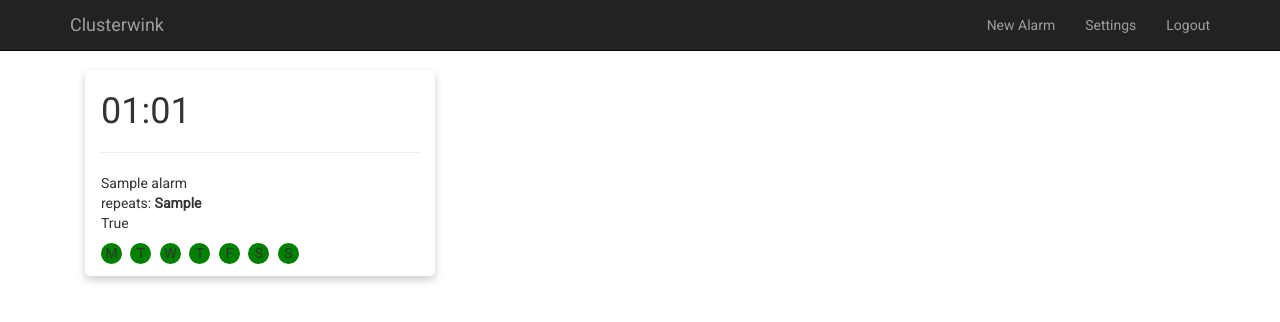
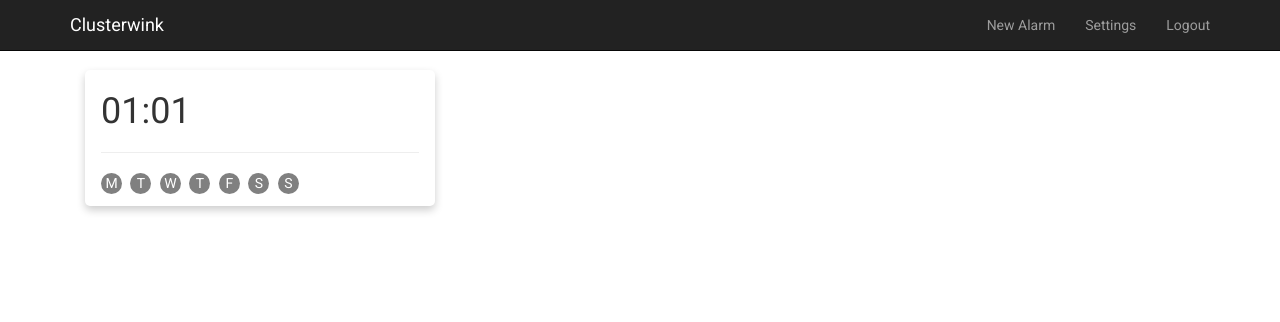
Before and after one commit to lennymlopes/cw-webapp, a Flask app: page / in a window 1280 px wide. Shown: the top 322 px of the page. Run offline with Flask 2, Linux system fonts and the light colour scheme; a user stored in the database is signed in; tables that the repository leaves empty hold one stand-in row (values such as "Sample post"); some libraries are stand-ins or nearby versions.

Commit message:
show active days, add collapsible settings

```diff
--- a/app/models.py
+++ b/app/models.py
@@ -20,9 +20,9 @@ class User(UserMixin, db.Model):
 class Alarm(db.Model):
 	id = db.Column(db.Integer, primary_key=True)
 	#time = db.Column(db.String(64), index=True, unique=True)
-	hour = db.Column(db.Integer)
-	minute = db.Column(db.Integer)
-	active = db.Column(db.Boolean, index=True, unique=True)
+	hour = db.Column(db.Integer, index=True)
+	minute = db.Column(db.Integer, index=True)
+	#active = db.Column(db.Boolean, default=True)
 	repeat = db.Column(db.String(64))
 	label = db.Column(db.String(64))
 	duration = db.Column(db.Integer)
--- a/app/static/style.css
+++ b/app/static/style.css
@@ -46,18 +46,22 @@ body {
 
 .round {
 	border-radius: 100%;
-	background-color: green;
 	text-align: center;
 	width: 1.5em;
 	height: 1.5em;
 	display: inline-block;
 	margin-right: 5px;
+	color: white;
 }
 
-.round .on {
-	background-color: pink;
+.on {
+	background-color: #808080;
 }
 
-.round .off {
-	background-color: grey;
+.off {
+	background-color: #D3D3D3;
 }
+
+.navbar-inverse .navbar-brand {
+	color: white;
+}
--- a/app/templates/index.html
+++ b/app/templates/index.html
@@ -6,13 +6,12 @@
 		<div class="col-lg-4 col-md-6 ">
 			<div class="card">
 				<div class="card-body">
-					<h1>{{ "%02d" % alarm.hour }}:{{ "%02d" % alarm.minute }}</h1>
+					<h1 data-toggle="collapse" data-target="#card_{{ alarm.id }}">{{ "%02d" % alarm.hour }}:{{ "%02d" % alarm.minute }}</h1>
 					<hr>
-					<p>
+					<p id="card_{{alarm.id}}" class="collapse">
 						{{ alarm.label if alarm.label else 'Alarm' }}<br>
 						repeats: <b>{{ alarm.repeat }}</b><br>
-						{{ alarm.monday}}
-						{% if alarm.monday is sameas True %} <div class="round on">M</div>{% else %} <div class="round off">M</div>{% endif %}
+						{% if alarm.monday is sameas true %} <div class="round on">M</div>{% else %} <div class="round off">M</div>{% endif %}
 						{% if alarm.tuesday is sameas True %} <div class="round on">T</div>{% else %} <div class="round off">T</div>{% endif %}
 						{% if alarm.wednesday is sameas True %} <div class="round on">W</div>{% else %} <div class="round off">W</div>{% endif %}
 						{% if alarm.thursday is sameas True %} <div class="round on">T</div>{% else %} <div class="round off">T</div>{% endif %}
```
Also changed, not shown: app.db.
